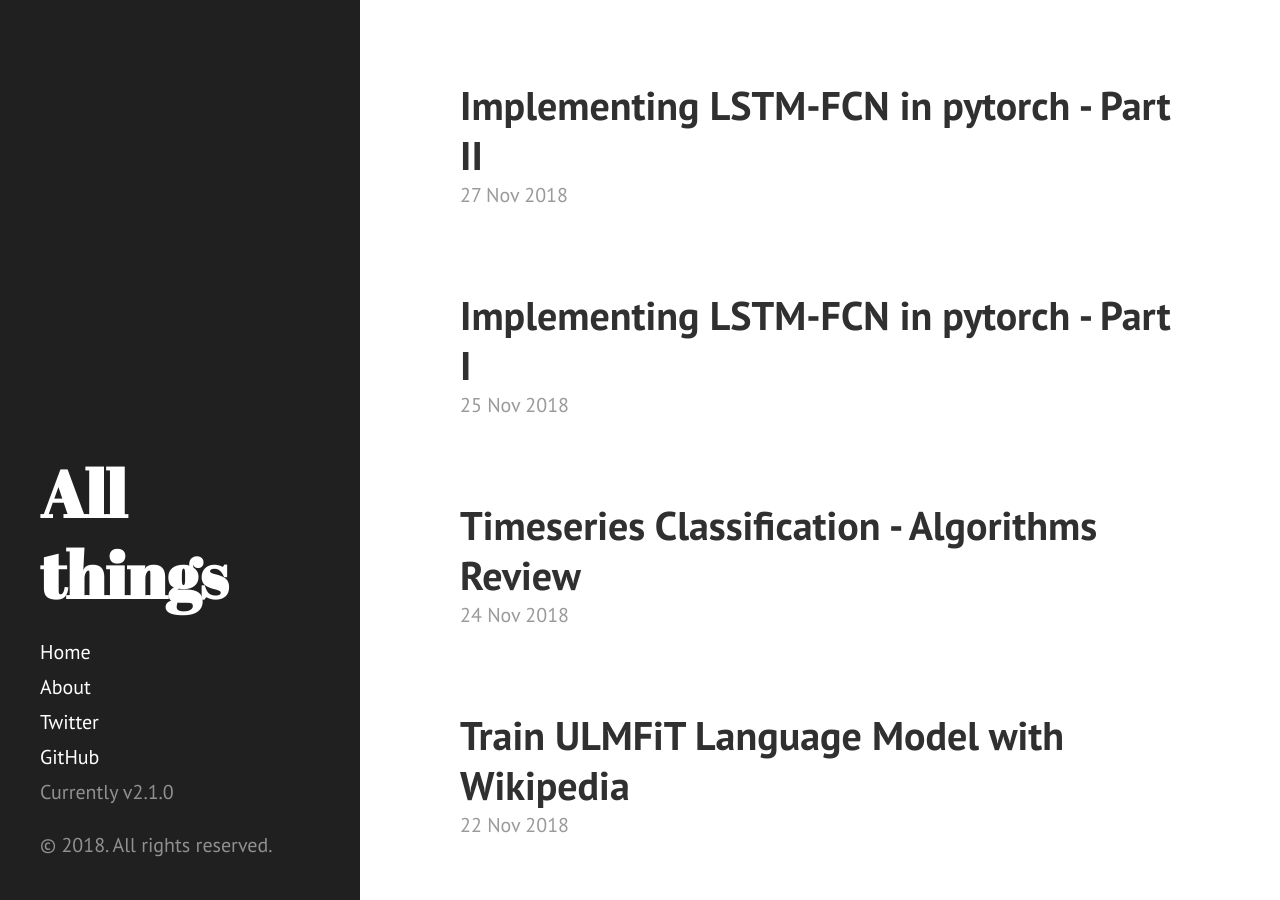
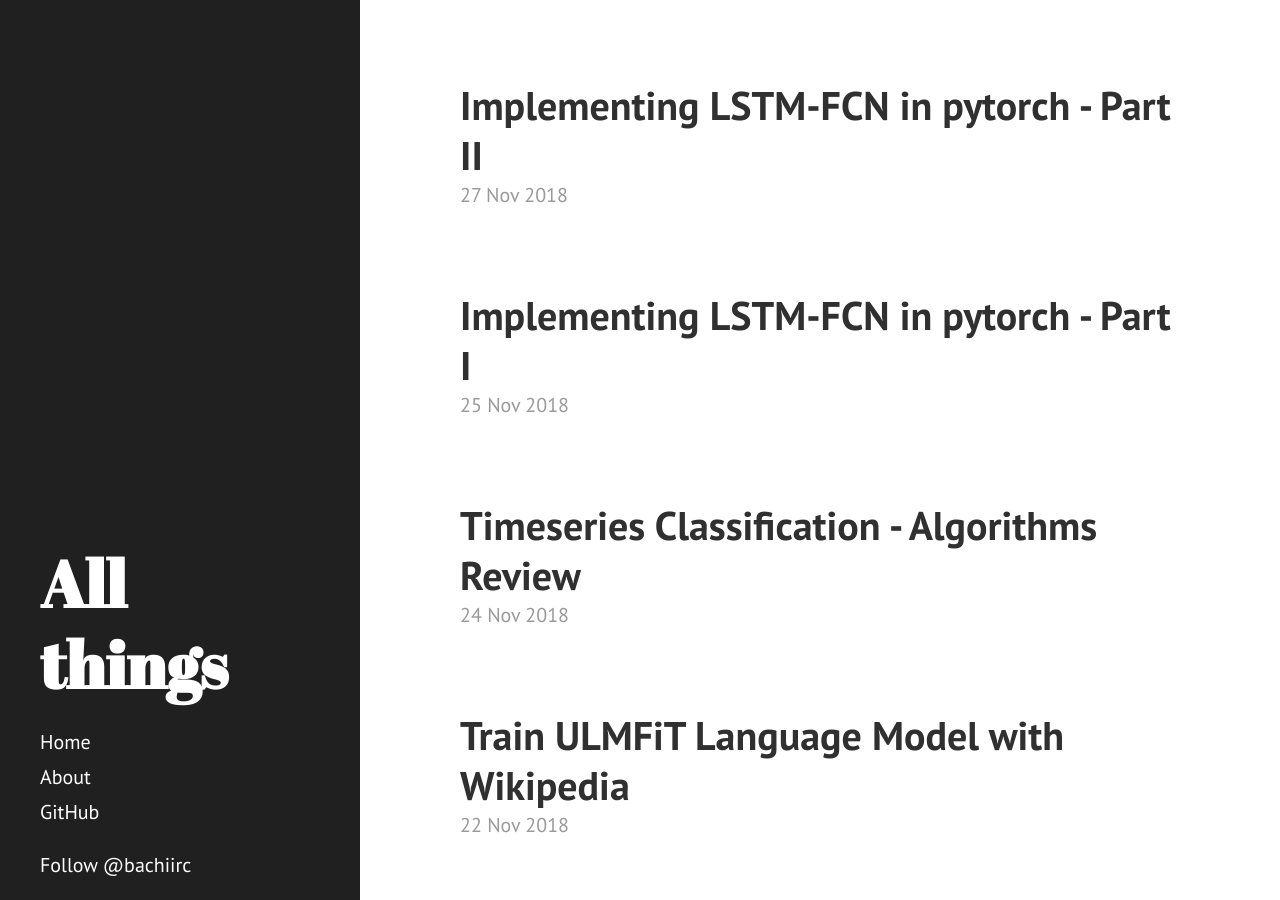
Before and after one commit to dzlab/dzlab.github.io, a Jekyll site: the page built from index.html, in a window 1280 px wide and 900 px high. Built offline with Jekyll 4.4.1, drawn with Linux system fonts in a browser that asks for light colours; nearby versions of some CDN libraries; the list of posts is cut into pages by our own code; comment, search, counter and statistics services are not loaded.

Commit message:
twitter follow

```diff
--- a/_includes/sidebar.html
+++ b/_includes/sidebar.html
@@ -26,11 +26,10 @@
         {% endif %}
       {% endfor %}
 
-      <a class="sidebar-nav-item" href="{{ site.author.twitter }}">Twitter</a>
+      <!--<a class="sidebar-nav-item" href="{{ site.author.twitter }}">Twitter</a>-->
       <a class="sidebar-nav-item" href="{{ site.github.repo }}">GitHub</a>
-      <span class="sidebar-nav-item">Currently v{{ site.version }}</span>
     </nav>
 
-    <p>&copy; {{ site.time | date: '%Y' }}. All rights reserved.</p>
+    <a href="https://twitter.com/bachiirc?ref_src=twsrc%5Etfw" class="twitter-follow-button" data-show-count="false">Follow @bachiirc</a><script async src="https://platform.twitter.com/widgets.js" charset="utf-8"></script>
   </div>
 </div>
--- a/index.html
+++ b/index.html
@@ -14,7 +14,7 @@
 
     <span class="post-date">{{ post.date | date_to_string }}</span>
     {% if post.img_excerpt %}
-       <img src="{{ site.url }}/{{post.img_excerpt}}" style="align:center; width:100%;">
+        <img src="{{ site.url }}/{{post.img_excerpt}}" style="align:center; width:100%;">
     {% endif %}
     <!--{{ post.content }}-->
   </div>
```
